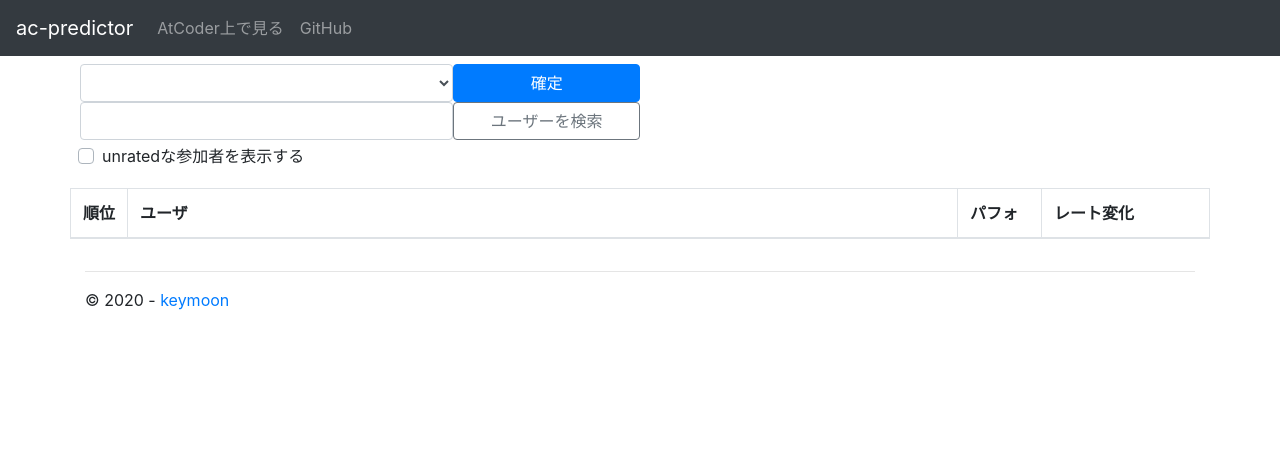
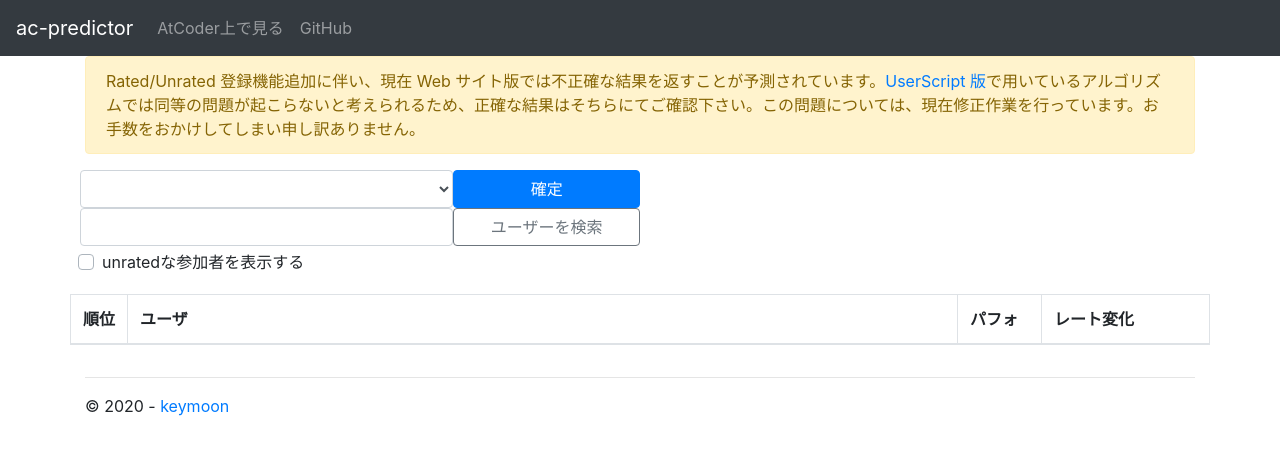
Before and after one commit to key-moon/ac-predictor, a Jekyll site: the page built from ac-predictor-frontend/index.md, in a window 1280 px wide. Shown: the top 455 px of the page. Built offline with Jekyll 4.4.1, drawn with Linux system fonts in a browser that asks for light colours.

Commit message:
add information

```diff
--- a/ac-predictor-frontend/index.md
+++ b/ac-predictor-frontend/index.md
@@ -3,6 +3,8 @@ title: Home
 styles: [base.css, standingstable.css]
 scripts: [main.bundle.js]
 ---
+
+<div class="alert alert-warning" role="alert">Rated/Unrated 登録機能追加に伴い、現在 Web サイト版では不正確な結果を返すことが予測されています。<a href="/userscript">UserScript 版</a>で用いているアルゴリズムでは同等の問題が起こらないと考えられるため、正確な結果はそちらにてご確認下さい。この問題については、現在修正作業を行っています。お手数をおかけしてしまい申し訳ありません。</div>
 
 <div class="my-2">
     <div class="form-row my-0">
```
